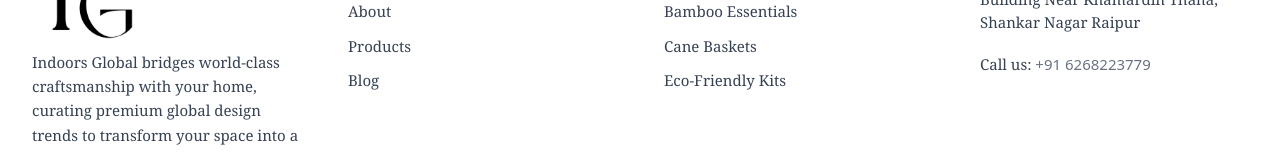
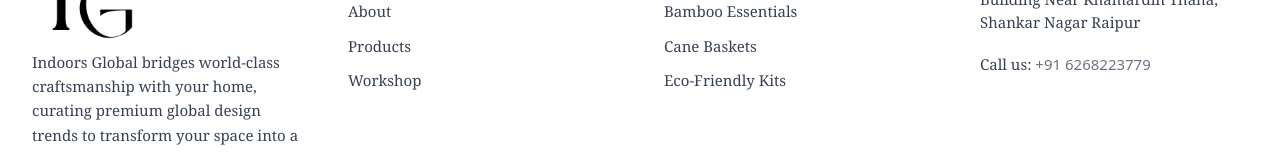
Before and after one commit to indoorsglobal/indoorsglobal, a Next.js app: page / in a window 1280 px wide. Shown: the part 4901-5054 px from the top of the page. Built offline with nearby package versions, Linux system fonts and the light colour scheme.

Commit message:
Update Footer.tsx

```diff
--- a/components/layout/Footer.tsx
+++ b/components/layout/Footer.tsx
@@ -48,12 +48,14 @@ const Footer = () => {
     Quick Links
   </h3>
   <ul className="space-y-3 text-[15px]">
-            {["Home", "About", "Products", "Blog"].map((item) => (
+    {["Home", "About", "Products", "Workshop"].map((item) => (
       <li
         key={item}
         className="hover:translate-x-1 transition-transform cursor-pointer hover:text-black"
       >
-                <Link href={item.toLowerCase()}>{item}</Link>
+        <Link href={item === "Workshop" ? "/blog" : `/${item.toLowerCase()}`}>
+          {item}
+        </Link>
       </li>
     ))}
   </ul>
```
Lines whose indentation alone changed are shown as unchanged.
